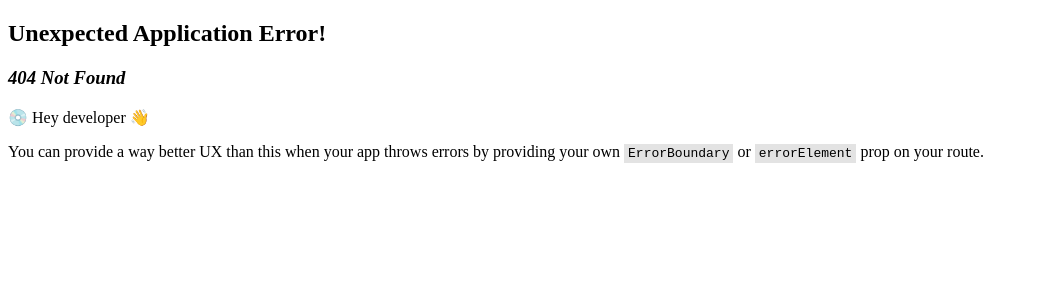
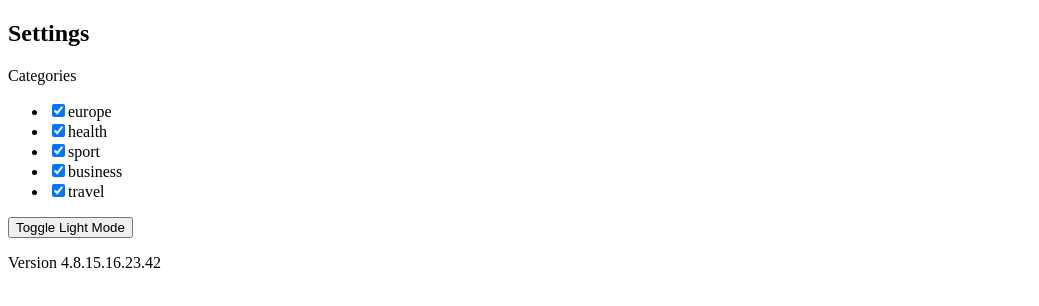
Before and after one commit to rts-cmk/projekt-newsify-mick811, a React (Vite) app: page /settings in a window 1280 px wide. Before the commit this address had no page. Shown: the top 306 px of the page, without its empty margins (0-1039 px from the left). Built offline with nearby package versions, Linux system fonts and the light colour scheme.

Commit message:
set settings context up

```diff
--- /dev/null
+++ b/src/context/settingsContext.tsx
@@ -0,0 +1,67 @@
+import React, { createContext, useContext, useState } from "react";
+
+export type UserSettings = {
+	theme: "light" | "dark";
+	showOnboarding: boolean;
+	archive: Record<string, any>;
+	categories: Record<string, boolean>;
+};
+
+const defaultSettings: UserSettings = {
+	theme: "light",
+	showOnboarding: true,
+	archive: {},
+	categories: {
+		europe: true,
+		health: true,
+		sport: true,
+		business: true,
+		travel: true,
+	},
+};
+
+export const SettingsContext = createContext({
+	settings: defaultSettings,
+	updateSettings: (_values: UserSettings) => {},
+});
+
+export const SettingsProvider = ({
+	children,
+}: {
+	children: React.ReactNode;
+}) => {
+	const rawSettings = localStorage.getItem("user_settings");
+	let settings: UserSettings | undefined;
+	if (rawSettings) {
+		try {
+			settings = {
+				...defaultSettings,
+				...(JSON.parse(rawSettings) as UserSettings),
+			};
+		} catch (error) {
+			console.warn(
+				`failed parse settings with error ${error}\n\n with data`,
+				rawSettings,
+			);
+		}
+	}
+
+	const [currentSettings, setCurrentSettings] = useState(
+		settings || defaultSettings,
+	);
+
+	const updateSettings = (values: UserSettings) => {
+		window.localStorage.setItem("user_settings", JSON.stringify(values));
+		setCurrentSettings(values);
+	};
+
+	return (
+		<SettingsContext.Provider
+			value={{ settings: currentSettings, updateSettings }}
+		>
+			{children}
+		</SettingsContext.Provider>
+	);
+};
+
+export const useSettings = () => useContext(SettingsContext);
--- /dev/null
+++ b/src/routes/Settings.tsx
@@ -0,0 +1,52 @@
+import { useSettings } from "../context/settingsContext";
+
+export default function Settings() {
+	const { settings, updateSettings } = useSettings();
+
+	const handleCategoryChange = (category: string) => {
+		const updatedCategories = {
+			...settings.categories,
+			[category]: !settings.categories[category],
+		};
+
+		updateSettings({ ...settings, categories: updatedCategories });
+	};
+
+	return (
+		<div>
+			<header>
+				<h2>Settings</h2>
+				<span>Categories</span>
+			</header>
+
+			<ul>
+				{Object.entries(settings.categories).map(([category, state]) => {
+					return (
+						<li key={category}>
+							<input
+								type="checkbox"
+								checked={state}
+								onChange={() => handleCategoryChange(category)}
+							/>
+							{category}
+						</li>
+					);
+				})}
+			</ul>
+
+			<button
+				type="button"
+				onClick={() =>
+					updateSettings({
+						...settings,
+						theme: settings.theme === "light" ? "dark" : "light",
+					})
+				}
+			>
+				Toggle {settings.theme === "light" ? "Light" : "Dark"} Mode
+			</button>
+
+			<p>Version 4.8.15.16.23.42</p>
+		</div>
+	);
+}
```
Also changed, not shown: src/main.tsx (+10 -2 lines).
